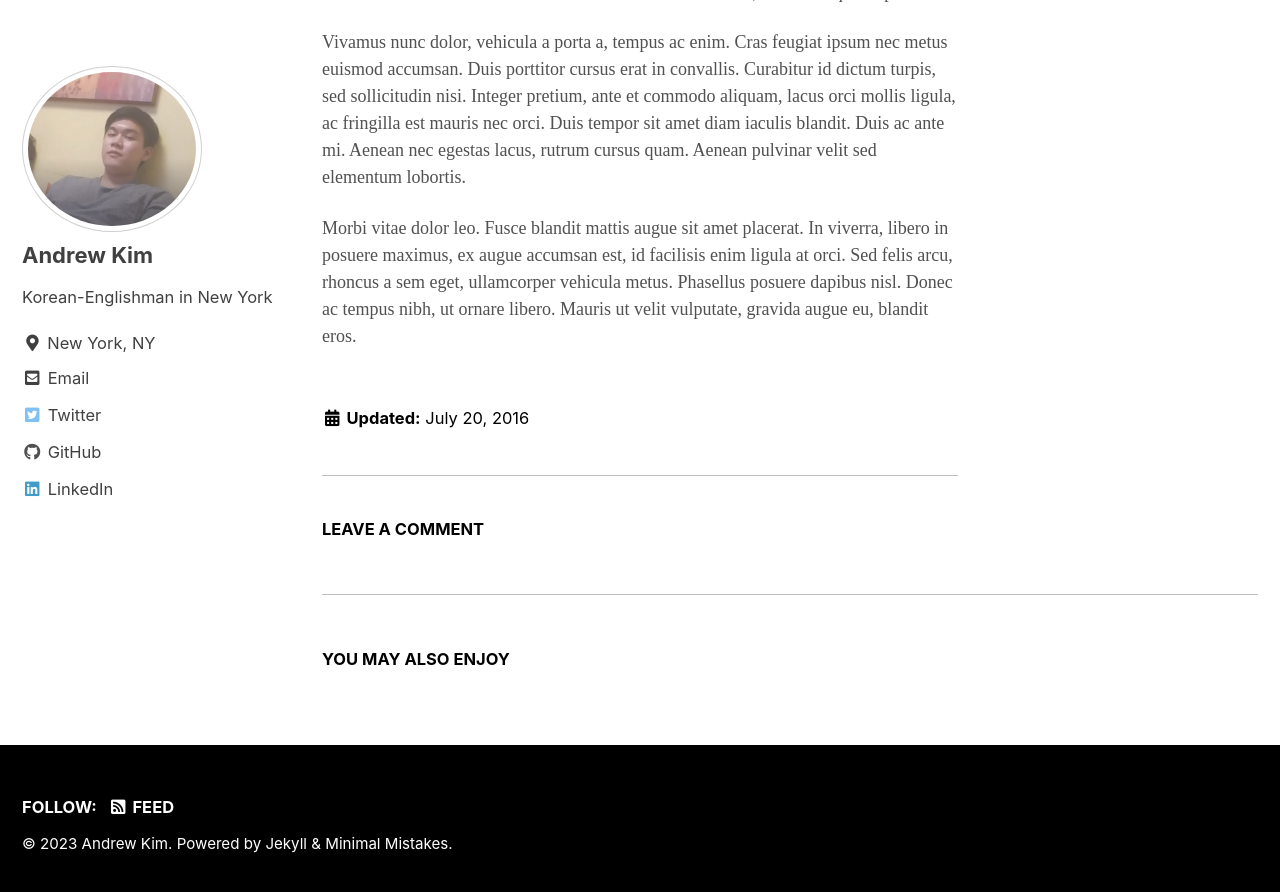
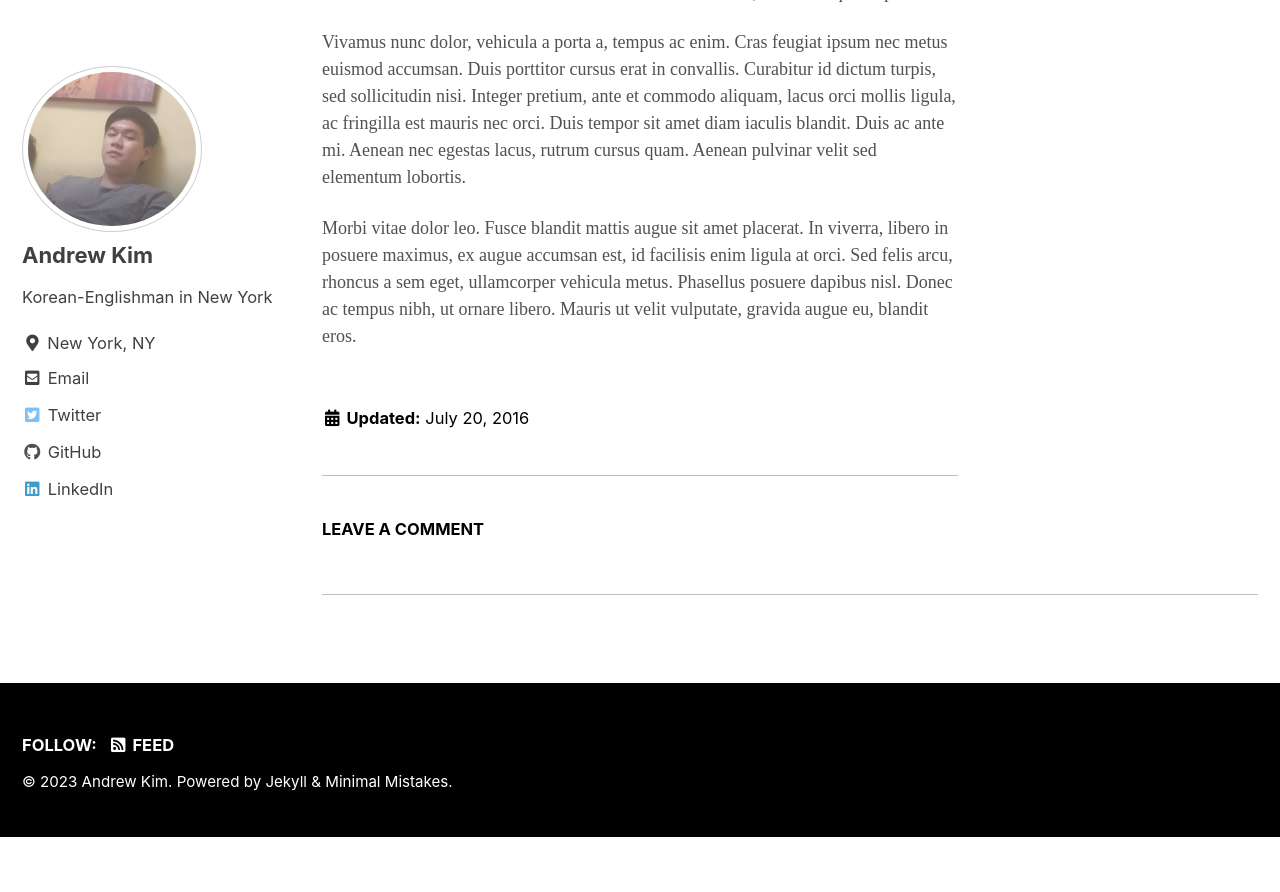
Before and after one commit to andrewwkimm/andrewwkimm.github.io, a Jekyll site: the page built from _posts/2016-07-20-hi.md, in a window 1280 px wide and 900 px high, scrolled down 1016 px. Shown: the top 892 px of the window. Built offline with Jekyll 4.4.1, drawn with Linux system fonts in a browser that asks for light colours; cached includes are drawn as plain includes; comment, search, counter and statistics services are not loaded; after the commit the page ends 1853 px from its top, so only the background shows below that.

Commit message:
Remove related blog post suggestions

```diff
--- a/_layouts/single.html
+++ b/_layouts/single.html
@@ -71,7 +71,7 @@ layout: default
   {% comment %}<!-- only show related on a post page when `related: true` -->{% endcomment %}
   {% if page.id and page.related and site.related_posts.size > 0 %}
     <div class="page__related">
-      <h2 class="page__related-title">{{ site.data.ui-text[site.locale].related_label | default: "You May Also Enjoy" }}</h2>
+      <!-- <h2 class="page__related-title">{{ site.data.ui-text[site.locale].related_label | default: "You May Also Enjoy" }}</h2> -->
       <div class="grid__wrapper">
         {% for post in site.related_posts limit:4 %}
           {% include archive-single.html type="grid" %}
@@ -81,7 +81,7 @@ layout: default
   {% comment %}<!-- otherwise show recent posts if no related when `related: true` -->{% endcomment %}
   {% elsif page.id and page.related %}
     <div class="page__related">
-      <h2 class="page__related-title">{{ site.data.ui-text[site.locale].related_label | default: "You May Also Enjoy" }}</h2>
+      <!-- <h2 class="page__related-title">{{ site.data.ui-text[site.locale].related_label | default: "You May Also Enjoy" }}</h2> -->
       <div class="grid__wrapper">
         {% for post in site.posts limit:4 %}
           {% if post.id == page.id %}
```
